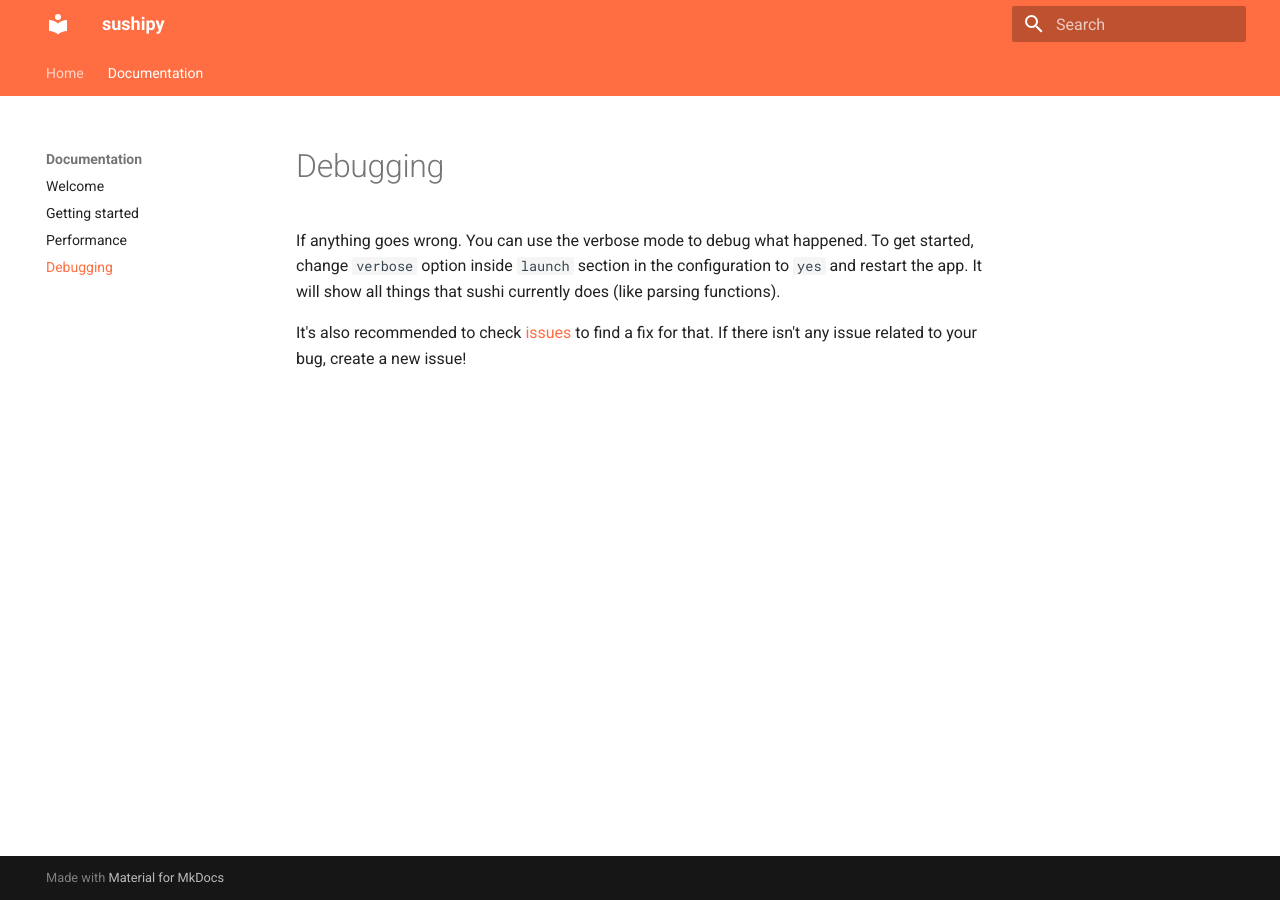
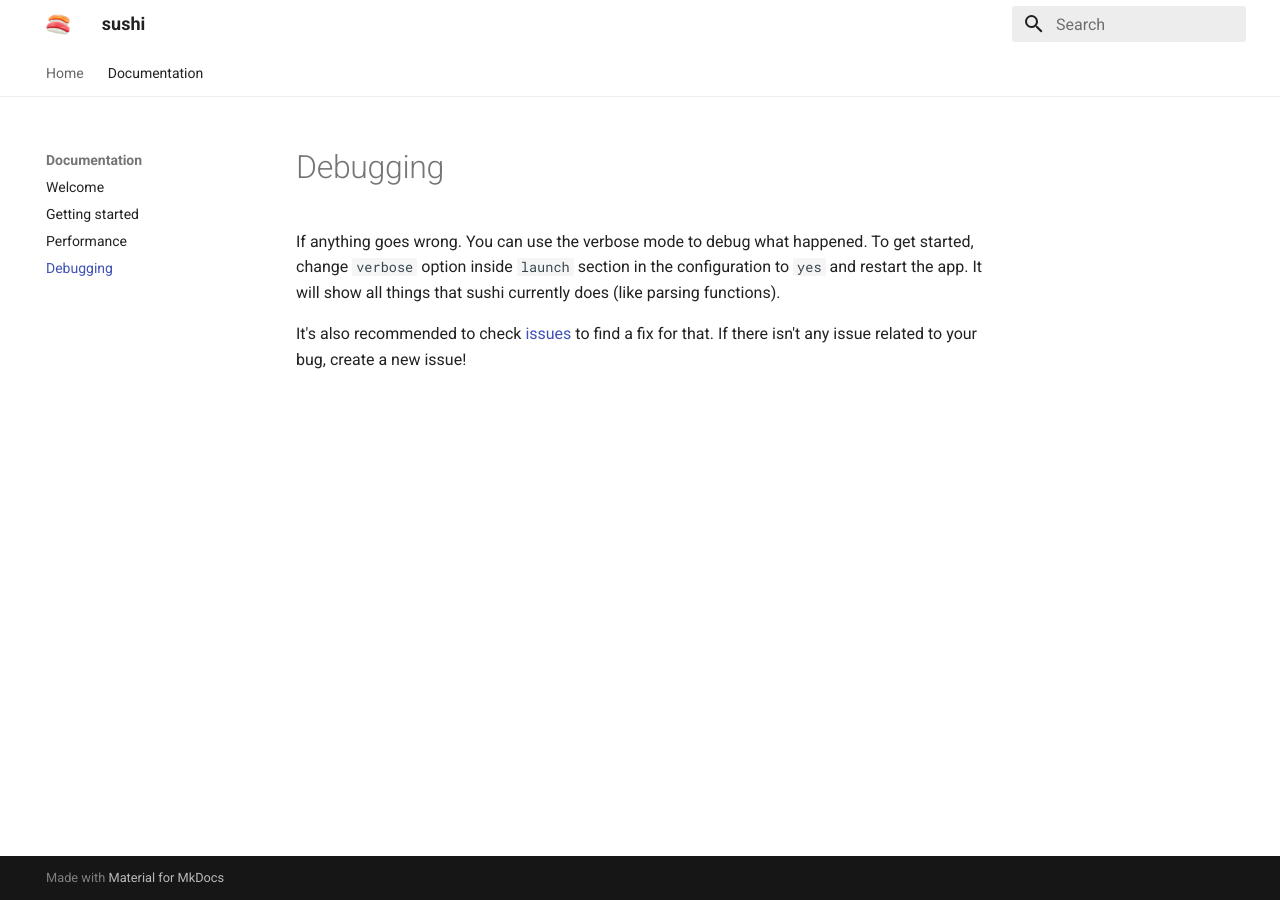
Before and after one commit to dev-sushi/docs, an MkDocs documentation site: the page built from docs/debugging.md, in a window 1280 px wide. Built offline with MkDocs 1.6.1 and Material for MkDocs 9.7.7, drawn with Linux system fonts in a browser that asks for light colours.

Commit message:
feat: add logo and favicon

```diff
--- a/docs/custom_theme/home.html
+++ b/docs/custom_theme/home.html
@@ -12,7 +12,7 @@
                 code. <br /> And it's fast!</p>
 
             <div id="text-wrapper">
-                <button>Get started</button>
+                <button onclick="window.location.href='main/'">Get started</button>
             </div>
         </div>
 
@@ -82,6 +82,11 @@
             margin-top: 15px;
         }
 
+        button:hover {
+            filter: brightness(70%);
+            transition: filter 1s;
+        }
+
         #text-wrapper {
             text-align: center;
         }
--- a/mkdocs.yml
+++ b/mkdocs.yml
@@ -1,13 +1,16 @@
-site_name: sushipy
+site_name: sushi
 
 theme:
     name: material
     custom_dir: docs/custom_theme
     palette:
-        primary: deep orange
+        primary: white
     features:
         - navigation.tabs
         - navigation.sidebar
+    logo: assets/logo.png
+    favicon: images/favicon.ico
+
 plugins:
     - search
     - autolinks
```
Also changed, not shown: docs/assets/logo.png (added), docs/images/favicon.ico (added).
